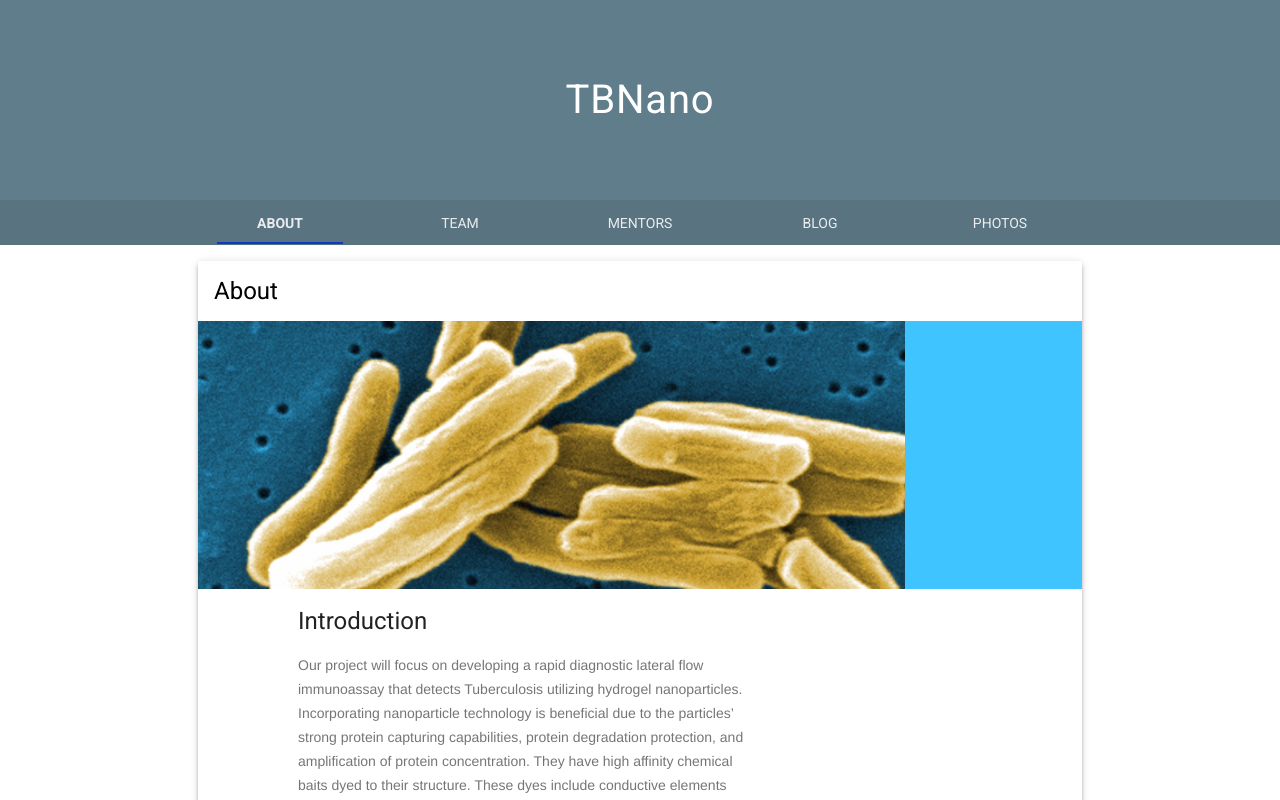
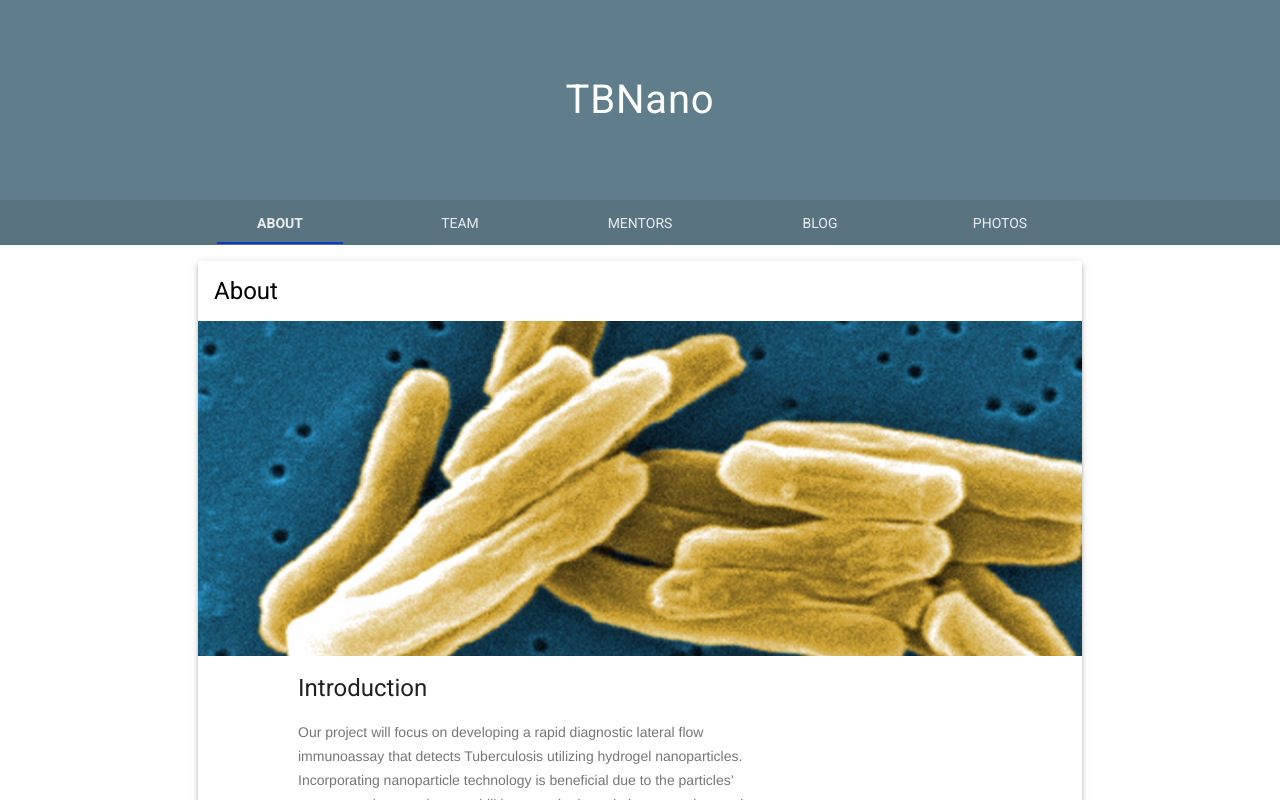
Before and after one commit to tbnano/tbnano.github.io, a website: page index.html in a window 1280 px wide. Drawn offline with nearby package versions, Linux system fonts and the light colour scheme.

Commit message:
fixed header img

```diff
--- a/index.html
+++ b/index.html
@@ -52,7 +52,7 @@
                         <h2 class="mdl-card__title-text">About</h2>
                     </div>
                     <div class="mdl-card__media">
-                        <img class="article-image" src="images/about-header.jpg" border="0" alt="">
+                        <img class="article-image" src="images/about-header.jpg" border="" alt="">
                     </div>
 
                     <div class="mdl-grid portfolio-copy">
@@ -60,7 +60,6 @@
                         <div class="mdl-cell mdl-cell--8-col mdl-card__supporting-text no-padding ">
                             <p>
                               Our project will focus on developing a rapid diagnostic lateral flow immunoassay that detects Tuberculosis utilizing hydrogel nanoparticles. Incorporating nanoparticle technology is beneficial due to the particles’ strong protein capturing capabilities, protein degradation protection, and amplification of protein concentration. They have high affinity chemical baits dyed to their structure. These dyes include conductive elements which can be exploited using sensor technology. Combining lateral flow diagnostics, hydrogel nanoparticles, and electrical circuitry, low abundance biomarkers produced by the body, such as Tuberculosis, can be detected in a more efficient manner than current rapid diagnostic tests. This project is fulfilling the requirements of the 2017 George Mason University Bioengineering Capstone Project curriculum.
-
                             </p>
                         </div>
                     </div>
--- a/styles.css
+++ b/styles.css
@@ -163,7 +163,7 @@ img.article-image1 {
 }
 
 .mdl-card__media > img {
-  max-width: 80%;
+  max-width: 100%;
 }
 
 footer {
```
